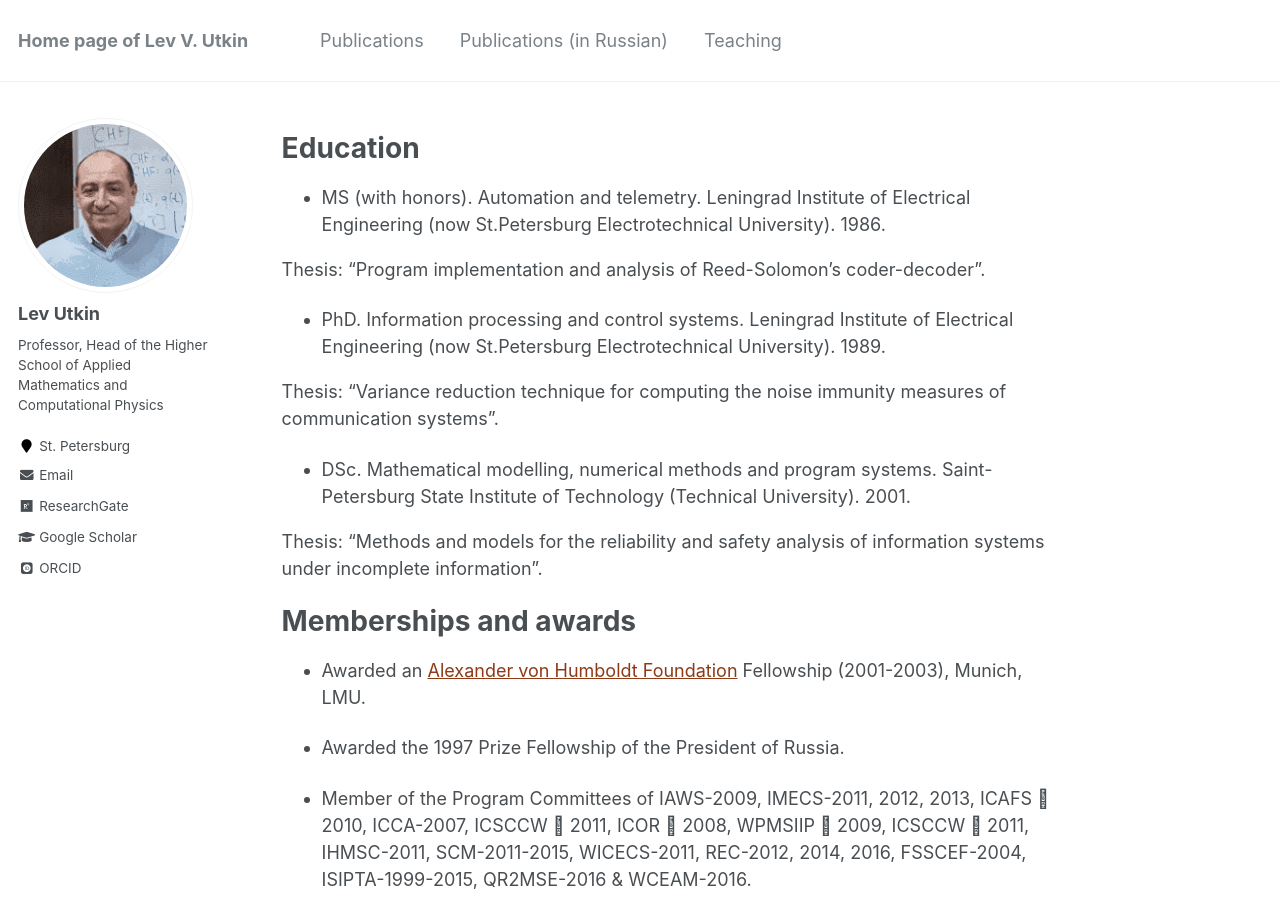
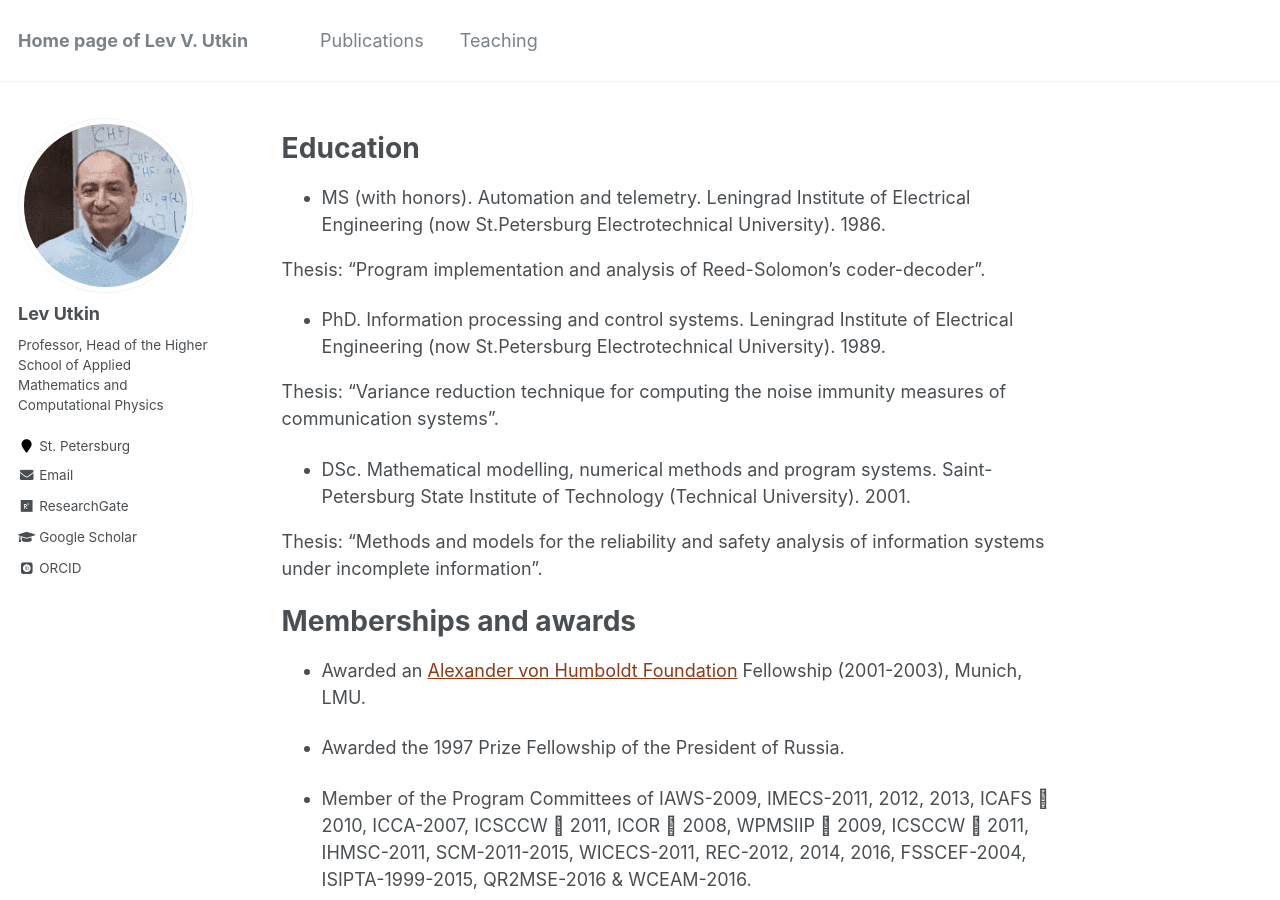
Before and after one commit to levutkin/levutkin.github.io, a Jekyll site: the page built from _pages/about.md, in a window 1280 px wide and 900 px high. Built offline with Jekyll 4.4.1, drawn with Linux system fonts in a browser that asks for light colours; some web fonts are replaced.

Commit message:
Update navigation.yml

```diff
--- a/_data/navigation.yml
+++ b/_data/navigation.yml
@@ -3,8 +3,5 @@ main:
   - title: "Publications"
     url: /publications.html
 
-  - title: "Publications (in Russian)"
-    url: /publications_ru.html
-
   - title: "Teaching"
     url: /teaching/
```
